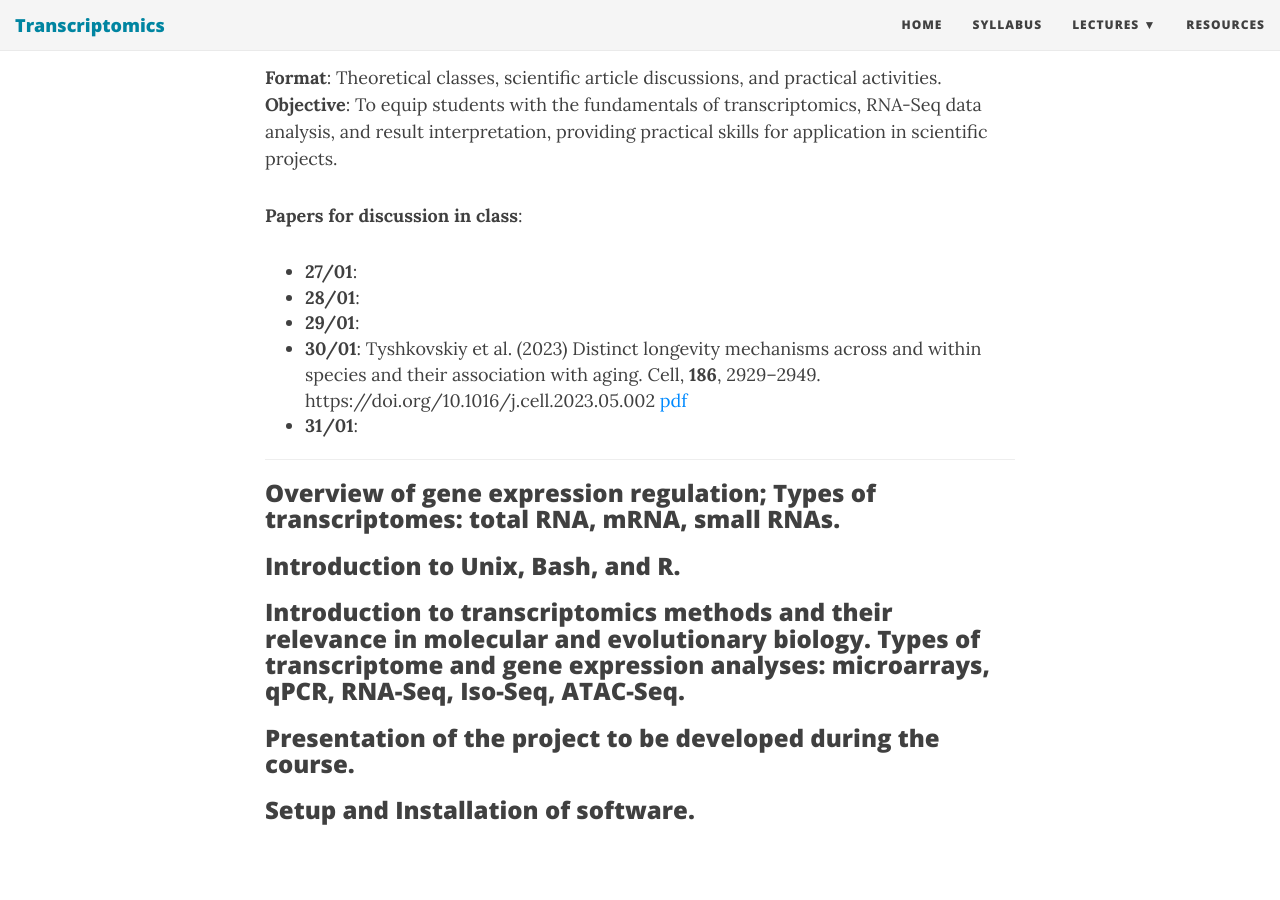
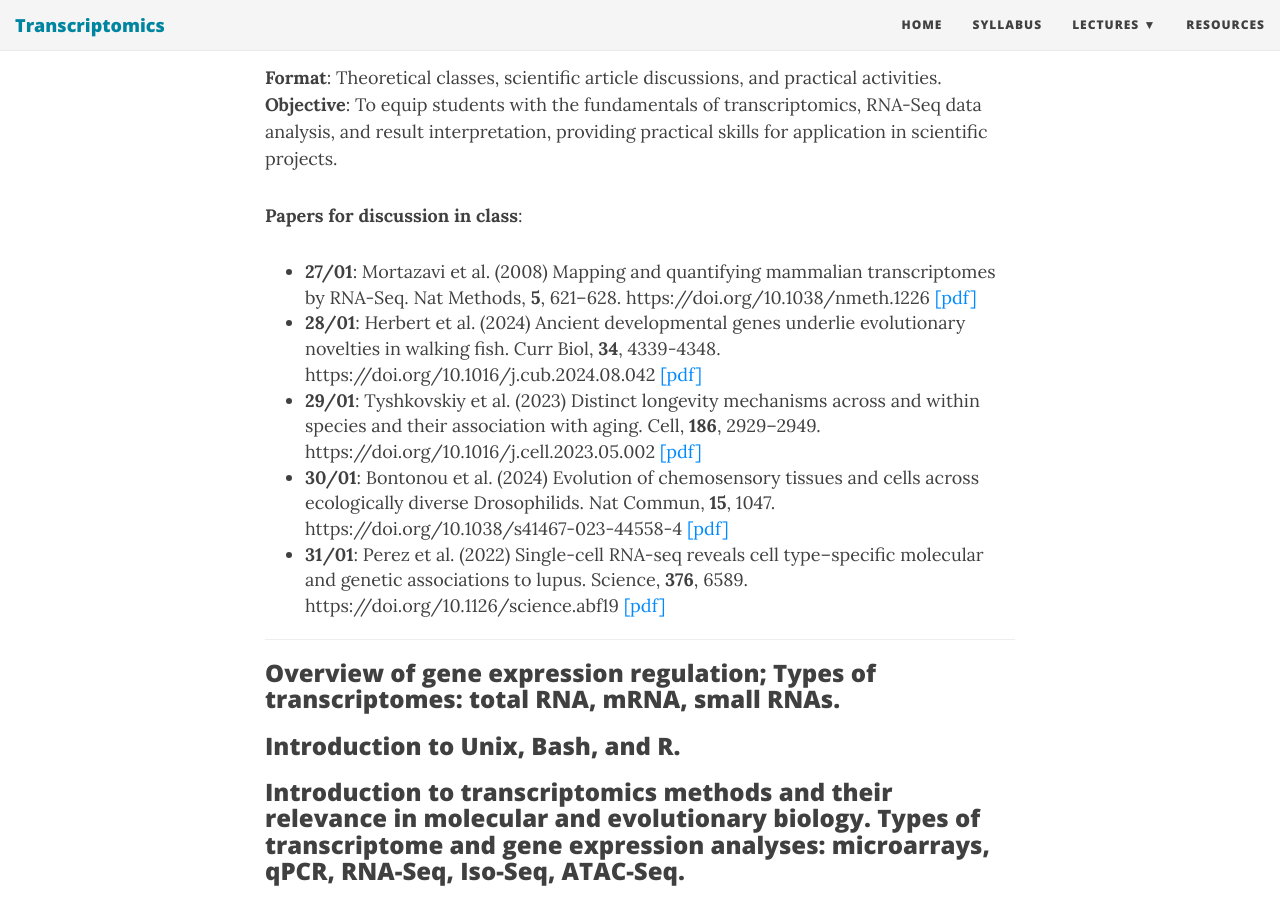
Before and after one commit to tttorres/transcriptomics, a Jekyll site: the page built from _posts/2025-01-20-Day01.md, in a window 1280 px wide and 900 px high, scrolled down 612 px. Built offline with Jekyll 4.4.1, drawn with Linux system fonts in a browser that asks for light colours; nearby versions of some CDN libraries.

Commit message:
Update 2025-01-20-Day01.md

```diff
--- a/_posts/2025-01-20-Day01.md
+++ b/_posts/2025-01-20-Day01.md
@@ -23,11 +23,11 @@
 
 **Papers for discussion in class**:
 
-- **27/01**:
-- **28/01**:
-- **29/01**:
-- **30/01**: Tyshkovskiy et al. (2023) Distinct longevity mechanisms across and within species and their association with aging. Cell, **186**, 2929–2949. https://doi.org/10.1016/j.cell.2023.05.002 [pdf](/files/Tyshkovskiyetal2023.pdf)
-- **31/01**:
+- **27/01**: Mortazavi et al. (2008) Mapping and quantifying mammalian transcriptomes by RNA-Seq. Nat Methods, **5**, 621–628. https://doi.org/10.1038/nmeth.1226 [[pdf]](/files/Mortazavi2008.pdf)
+- **28/01**: Herbert et al. (2024) Ancient developmental genes underlie evolutionary novelties in walking fish. Curr Biol, **34**, 4339-4348. https://doi.org/10.1016/j.cub.2024.08.042 [[pdf]](/files/Herbertal2024.pdf)
+- **29/01**: Tyshkovskiy et al. (2023) Distinct longevity mechanisms across and within species and their association with aging. Cell, **186**, 2929–2949. https://doi.org/10.1016/j.cell.2023.05.002 [[pdf]](/files/Tyshkovskiyetal2023.pdf)
+- **30/01**: Bontonou et al. (2024) Evolution of chemosensory tissues and cells across ecologically diverse Drosophilids. Nat Commun, **15**, 1047. https://doi.org/10.1038/s41467-023-44558-4 [[pdf]](/files/Bontonouetal2023.pdf)
+- **31/01**: Perez et al. (2022) Single-cell RNA-seq reveals cell type–specific molecular and genetic associations to lupus. Science, **376**, 6589. https://doi.org/10.1126/science.abf19 [[pdf]](/files/Perezetal2022.pdf)
 
 ---
 
```
